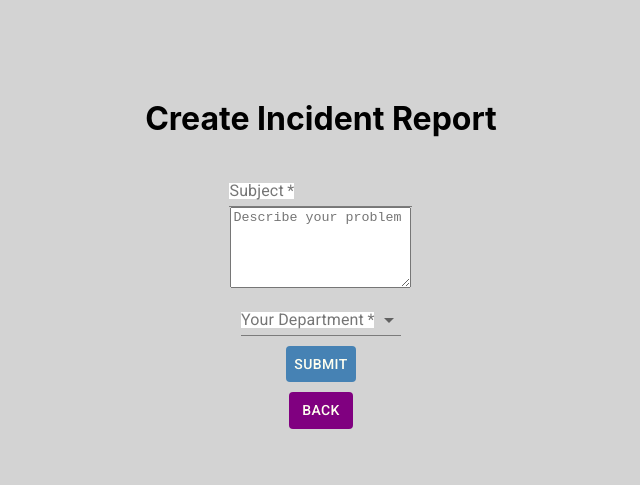
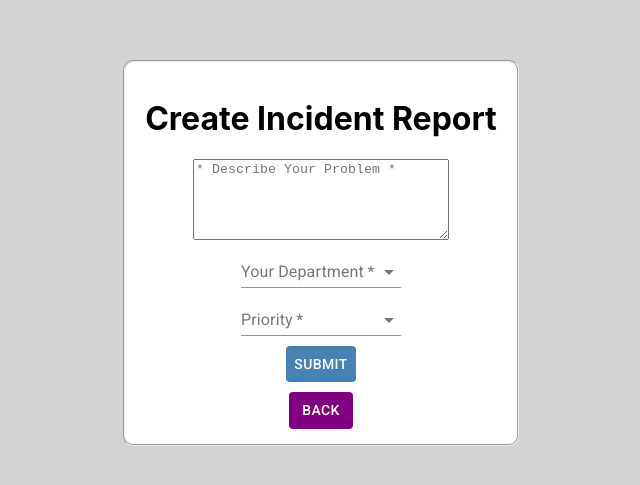
Before and after one commit to yueymiqua/support-incident-tracker, a Next.js app: page /new-incident in a window 1280 px wide. Shown: the part 147-632 px from the top of the page, without its empty margins (319-959 px from the left). Built offline with nearby package versions, Linux system fonts and the light colour scheme.

Commit message:
updated login, new incident, and new user page stylings

```diff
--- a/pages/login.js
+++ b/pages/login.js
@@ -18,17 +18,17 @@ const login = () => {
 
     return (
         <div style={{ display: "flex", height: "100vh", justifyContent: "center", background: "lightGray", alignItems: "center"}}>
-            <form className='form-container' style={{textAlign: "center"}} onSubmit={(e) =>  handleSubmit(e)}>
+            <form className='form-container' style={{textAlign: "center", background: 'white', padding: '15px 20px', borderRadius: '10px', borderWidth: '2px', borderStyle: 'groove'}} onSubmit={(e) =>  handleSubmit(e)}>
                 <h1>Login to Account</h1>
                 <div>
                     <FormControl required>
-                        <InputLabel id="username-label" style={{background: "white"}}>Username</InputLabel>
+                        <InputLabel id="username-label">Username</InputLabel>
                         <Input id="username" aria-describedby="my-helper-text" placeholder="username" value={username} onInput={(e) => setUsername(e.target.value)}/>
                     </FormControl>
                 </div>
                 <div>
                     <FormControl required>
-                        <InputLabel id="password-label" style={{background: "white"}}>Password</InputLabel>
+                        <InputLabel id="password-label">Password</InputLabel>
                         <Input id="password" aria-describedby="my-helper-text" placeholder="password" value={password} onInput={(e) => setPassword(e.target.value)}/>
                 </FormControl>
                 </div>
--- a/pages/new-incident.js
+++ b/pages/new-incident.js
@@ -4,38 +4,41 @@ import Link from 'next/link'
 
 const newIncident = () => {
     const user = 'user1';
-    const departments = ["HR", "Admin", "Finance", "Engineering"]
-    const [subject, setSubject] = useState('')
-    const [description, setDescription] = useState('')
-    const [department, setDepartment] = useState('')
+    const departments = ["HR", "Admin", "Finance", "Engineering"];
+    const priorities = ['LOW', 'MEDIUM', 'HIGH'];
+    const [description, setDescription] = useState('');
+    const [department, setDepartment] = useState('');
+    const [priority, setPriority] = useState('');
+    const [status, setStatus] = useState('OPEN');
+    const [createdDate, setCreatedDate] = useState('');
 
     const handleSubmit = (e) => {
         e.preventDefault();
-        console.log('Subject: ', subject, 'Description: ', description, 'Department: ', department)
-        setSubject('');
+        console.log(
+            'Description: ', description,
+            'Department: ', department,
+            'Priority: ', priority,
+            'Status: ', status,
+            'Created: ', createdDate)
         setDescription('');
         setDepartment('');
+        setPriority('');
+        setTimeout(() => alert('Thanks for submitting your incident - IT department will review it shortly. Now redirecting to all incidents report page...'))
         window.location.replace('/incidents');
     }
     if(user){
     return (
         <div style={{ display: "flex", height: "100vh", justifyContent: "center", background: "lightGray", alignItems: "center"}}>
-            <form className='form-container' style={{textAlign: "center"}} onSubmit={(e) =>  handleSubmit(e)}>
+            <form className='form-container' style={{textAlign: "center", background: 'white', padding: '15px 20px', borderRadius: '10px', borderWidth: '2px', borderStyle: 'groove'}} onSubmit={(e) =>  handleSubmit(e)}>
                 <h1>Create Incident Report</h1>
                 <div>
                     <FormControl required>
-                        <InputLabel id="subject-label" style={{background: "white"}}>Subject</InputLabel>
-                        <Input id="subject" aria-describedby="my-helper-text" value={subject} onInput={(e) => setSubject(e.target.value)}/>
+                        <TextareaAutosize minRows={5} style={{ minWidth: '20vw' }} placeholder="* Describe Your Problem *" value={description} onInput={(e) => setDescription(e.target.value)}/>
                     </FormControl>
                 </div>
                 <div>
                     <FormControl required>
-                        <TextareaAutosize minRows={5} style={{ minWidth: '10vw' }} placeholder="Describe your problem" value={description} onInput={(e) => setDescription(e.target.value)}/>
-                    </FormControl>
-                </div>
-                <div>
-                    <FormControl required>
-                        <InputLabel id="department-label" style={{background: "white"}}>Your Department</InputLabel>
+                        <InputLabel id="department-label">Your Department</InputLabel>
                         <Select
                             style={{width: '160px'}}
                             labelId="departments-label"
@@ -45,6 +48,22 @@ const newIncident = () => {
                         >
                             {departments.map((dept, index) =>
                                 <MenuItem key={index} value={dept}>{dept}</MenuItem>
+                            )}
+                        </Select>
+                    </FormControl>
+                </div>
+                <div>
+                    <FormControl required>
+                        <InputLabel id="priority-label">Priority</InputLabel>
+                        <Select
+                            style={{width: '160px'}}
+                            labelId="priorities-label"
+                            id="priorities"
+                            value={priority}
+                            onChange={(e) => setPriority(e.target.value)}
+                        >
+                            {priorities.map((priority, index) =>
+                                <MenuItem key={index} value={priority}>{priority}</MenuItem>
                             )}
                         </Select>
                     </FormControl>
```
Also changed, not shown: pages/new-user.js (+4 -4 lines).
